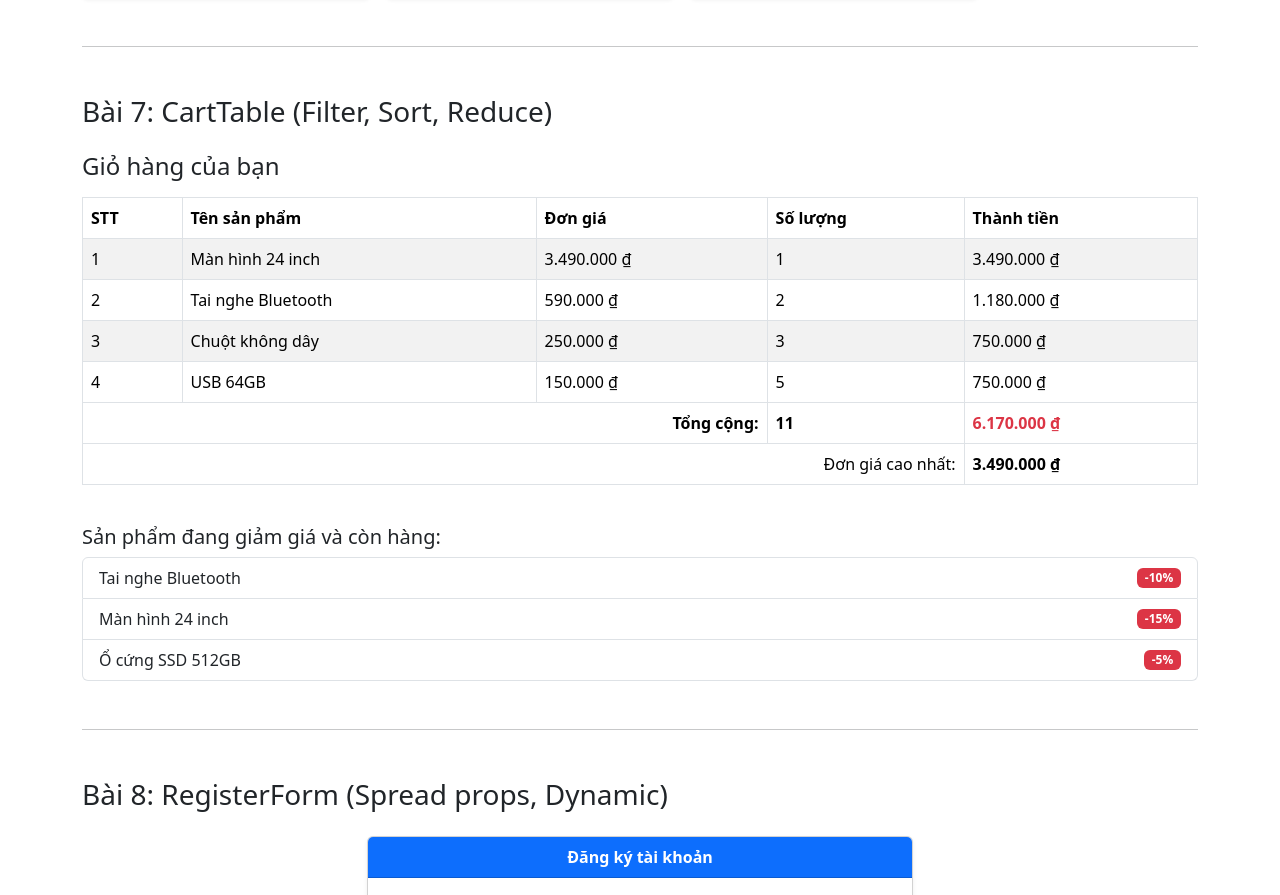
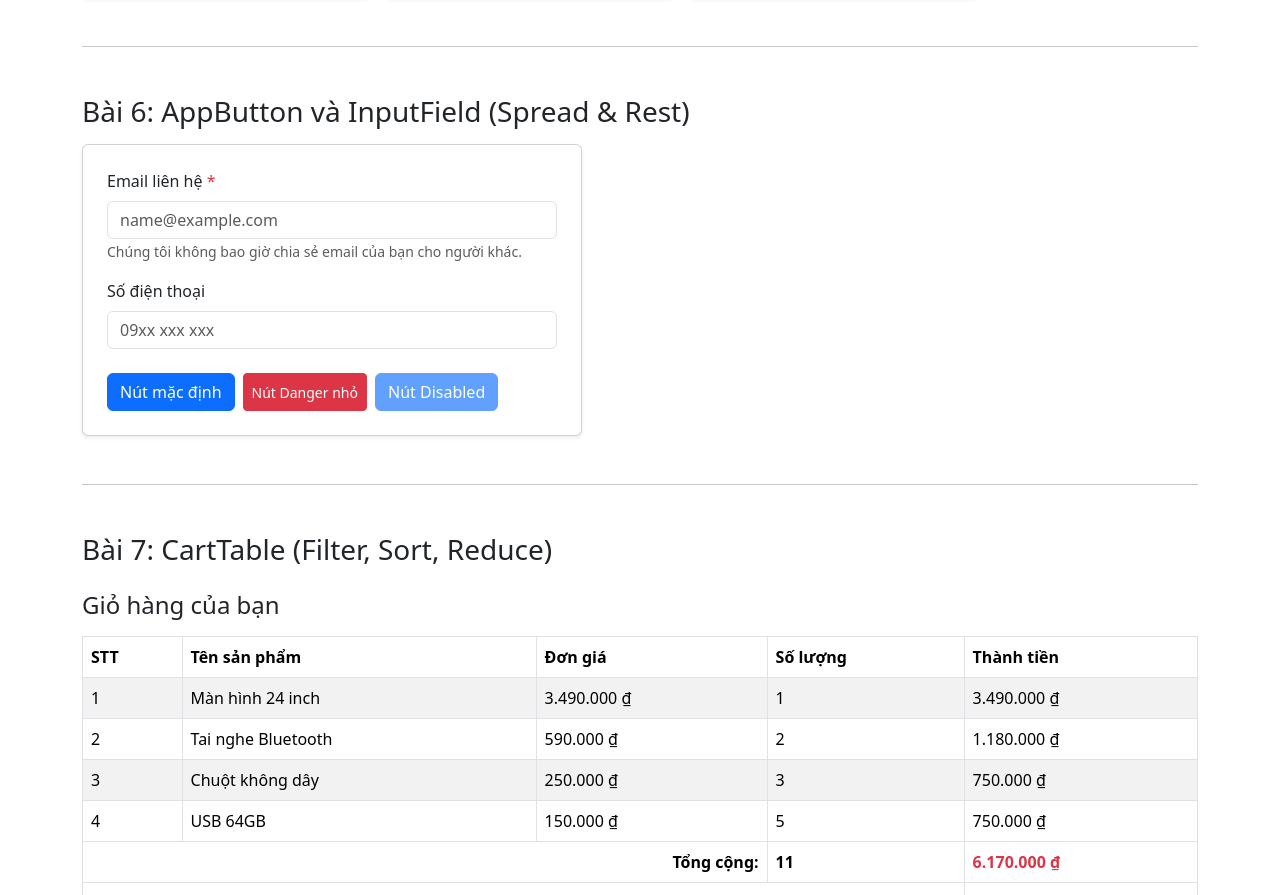
Before and after one commit to quyvan21012005/-FER202_FA26_NGUYENVANQUY, a React (Vite) app in the folder Slot5/baitap-es6-lab2/: page / in a window 1280 px wide. Shown: the part 3125-4020 px from the top of the page. Built offline with nearby package versions, Linux system fonts and the light colour scheme.

Commit message:
update bai 6

```diff
--- a/Slot5/baitap-es6-lab2/src/App.jsx
+++ b/Slot5/baitap-es6-lab2/src/App.jsx
@@ -4,6 +4,8 @@ import {
   StudentCard,
   CartTable,
   RegisterForm,
+  AppButton,
+  InputField,
 } from './components';
 import HomePage from './pages/HomePage';
 
@@ -60,13 +62,39 @@ function App() {
 
       <hr className="my-5" />
 
-      {/* 4. Bài 7: Bảng giỏ hàng */}
+      {/* 4. Bài 6: AppButton và InputField */}
+      <h3 className="mb-3">Bài 6: AppButton và InputField (Spread & Rest)</h3>
+      <div className="card p-4 mb-5 shadow-sm" style={{ maxWidth: 500 }}>
+        <InputField
+          id="contactEmail"
+          label="Email liên hệ"
+          type="email"
+          placeholder="name@example.com"
+          required
+          helpText="Chúng tôi không bao giờ chia sẻ email của bạn cho người khác."
+        />
+        <InputField
+          id="contactPhone"
+          label="Số điện thoại"
+          type="tel"
+          placeholder="09xx xxx xxx"
+        />
+        <div className="d-flex gap-2 mt-2">
+          <AppButton>Nút mặc định</AppButton>
+          <AppButton variant="danger" size="sm">Nút Danger nhỏ</AppButton>
+          <AppButton disabled>Nút Disabled</AppButton>
+        </div>
+      </div>
+
+      <hr className="my-5" />
+
+      {/* 5. Bài 7: Bảng giỏ hàng */}
       <h3 className="mb-3">Bài 7: CartTable (Filter, Sort, Reduce)</h3>
       <CartTable />
 
       <hr className="my-5" />
 
-      {/* 5. Bài 8: Form đăng ký từ config */}
+      {/* 6. Bài 8: Form đăng ký */}
       <h3 className="mb-3">Bài 8: RegisterForm (Spread props, Dynamic)</h3>
       <RegisterForm />
     </Layout>
```
